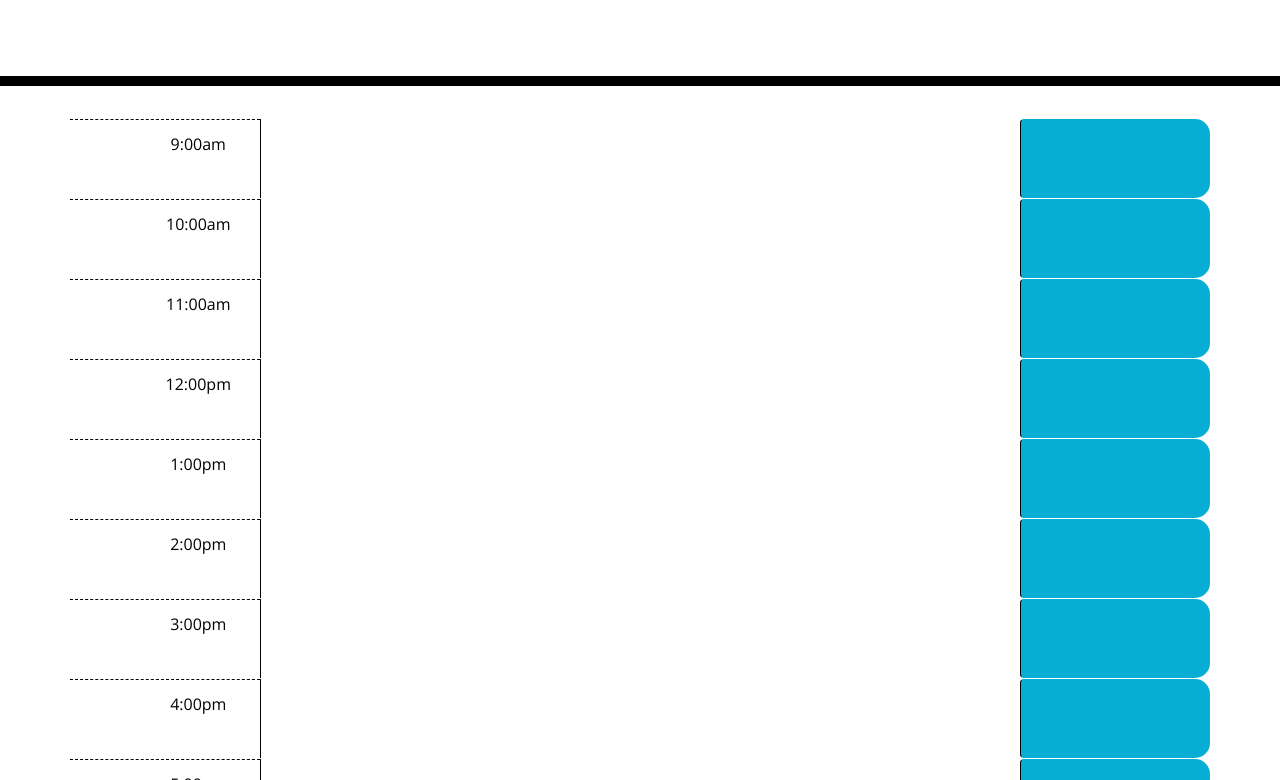
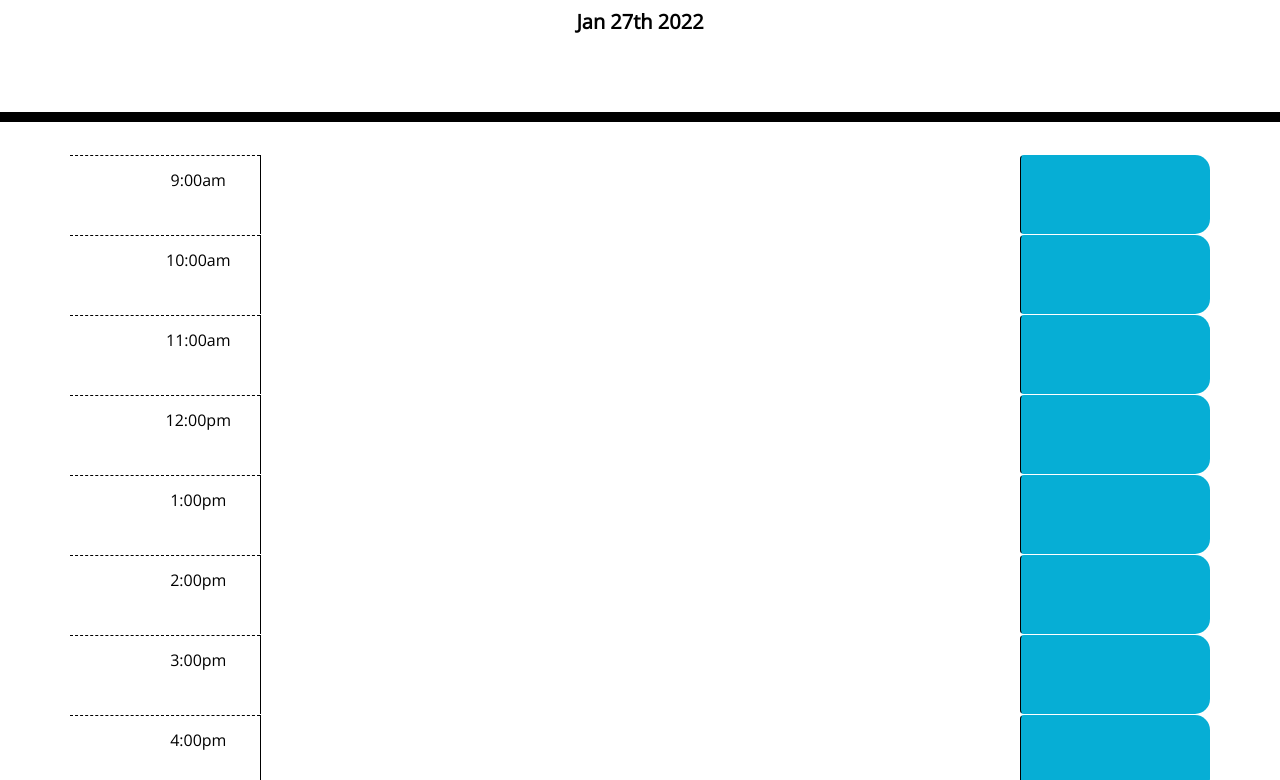
Before and after one commit to Jake-Roberts/Amazing-WorkDay-Scheduler, a plain HTML site: page index.html in a window 1280 px wide. Shown: the part 182-962 px from the top of the page. Drawn offline with nearby package versions, Linux system fonts and the light colour scheme.

Commit message:
added the current date with moment.js

```diff
--- a/assets/script.js
+++ b/assets/script.js
@@ -0,0 +1,5 @@
+// add current day function or var
+$("#currentDay").text(moment().format("MMM Do YYYY"));
+// add a save to local storage function
+
+// add color's for past present and future
--- a/index.html
+++ b/index.html
@@ -26,9 +26,10 @@
     <header class="jumbotron">
       <h1 class="display-3">Work Day Scheduler</h1>
       <p class="lead">A simple calendar app for scheduling your work day</p>
-      <p id="currentDay" class="lead"></p>
+      <p id="currentDay" class=" text-black font-weight-bold fs-2 lead"></p>
     </header>
     <div class="container">
+        <!-- Timeblocks go here -->
         <div id="hour-9" class="row time-block">
             <div class="col-md-2 hour">
                 9:00am
@@ -92,11 +93,10 @@
             <textarea class="col-md-8"></textarea>
             <button class="btn saveBtn col-md-2"></button>
         </div>
-      <!-- Timeblocks go here -->
     </div>
 
     <script src="https://code.jquery.com/jquery-3.4.1.min.js"></script>
+    <script src="https://cdnjs.cloudflare.com/ajax/libs/moment.js/2.24.0/moment.min.js"></script>
     <script src="./assets/script.js"></script>
-    <script src="https://cdnjs.cloudflare.com/ajax/libs/moment.js/2.24.0/moment.min.js"></script>
   </body>
 </html>
```
